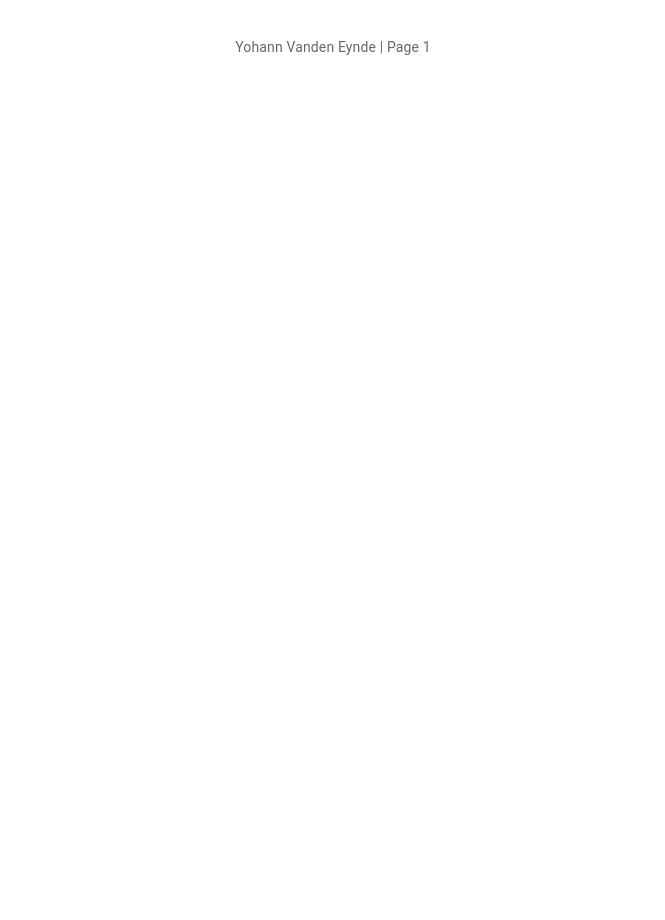
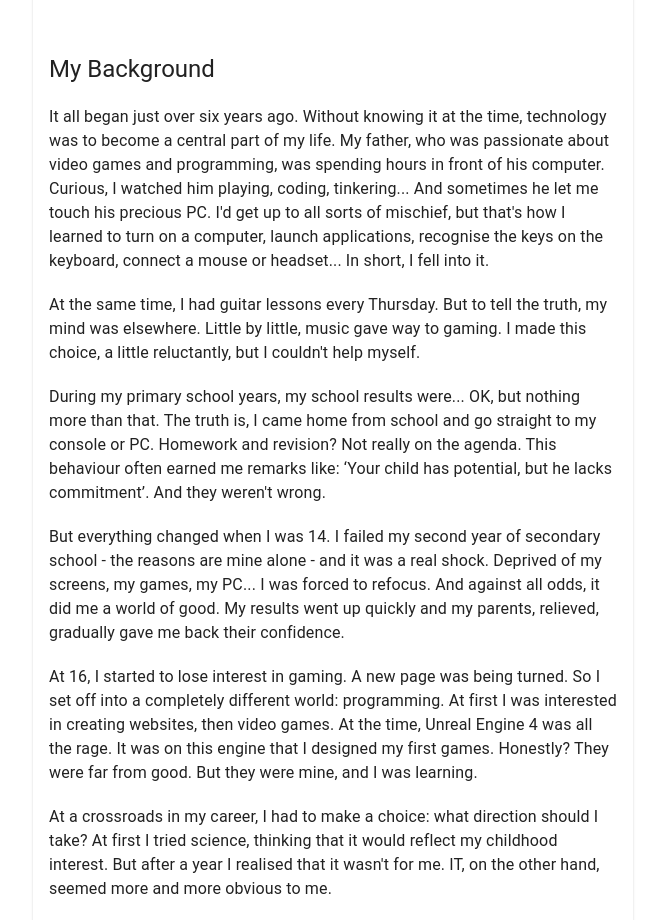
Before and after one commit to Nokyami/portfolio_ioan, a Next.js app in the folder my-app/: page / in a window 1280 px wide. Shown: the part 572-1492 px from the top of the page, without its empty margins (307-972 px from the left). Before the commit the page ends 800 px from the top, so only its background shows below. Built offline with nearby package versions, Linux system fonts and the light colour scheme.

Commit message:
Text personnel

```diff
--- a/my-app/src/pages/index.tsx
+++ b/my-app/src/pages/index.tsx
@@ -29,7 +29,7 @@ export default function Home() {
               </Typography>
             </CardContent>
           </div>
-          <div style={{ display: 'flex' }}>
+          <div style={{ display: 'flex', marginBottom: '40px' }}>
             <CardContent>
               <Typography variant="h5" component="div" gutterBottom>
                 Qualities
@@ -47,6 +47,52 @@ export default function Home() {
               style={{ width: 150, height: 'auto', objectFit: 'cover', marginLeft: '20px' }}
             />
           </div>
+          <div style={{ display: 'flex', marginBottom: '40px' }}>
+            <CardContent>
+              <Typography variant="h5" component="div" gutterBottom>
+                My Background
+              </Typography>
+              <Typography variant="body1" color="text.primary" style={{ marginTop: '20px' }}>
+                It all began just over six years ago. Without knowing it at the time, technology was to become a central part of my life.
+                My father, who was passionate about video games and programming, was spending hours in front of his computer.
+                Curious, I watched him playing, coding, tinkering... And sometimes he let me touch his precious PC.
+                I&apos;d get up to all sorts of mischief, but that&apos;s how I learned to turn on a computer, launch applications, recognise the keys on the keyboard, connect a mouse or headset...
+                In short, I fell into it.
+              </Typography>
+              <Typography variant="body1" color="text.primary" style={{ marginTop: '20px' }}>
+                At the same time, I had guitar lessons every Thursday.
+                But to tell the truth, my mind was elsewhere.
+                Little by little, music gave way to gaming. I made this choice, a little reluctantly, but I couldn&apos;t help myself.
+              </Typography>
+              <Typography variant="body1" color="text.primary" style={{ marginTop: '20px' }}>
+                During my primary school years, my school results were... OK, but nothing more than that.
+                The truth is, I came home from school and go straight to my console or PC. Homework and revision? Not really on the agenda.
+                This behaviour often earned me remarks like: ‘Your child has potential, but he lacks commitment’. And they weren&apos;t wrong.
+              </Typography>
+              <Typography variant="body1" color="text.primary" style={{ marginTop: '20px' }}>
+                But everything changed when I was 14.
+                I failed my second year of secondary school - the reasons are mine alone - and it was a real shock.
+                Deprived of my screens, my games, my PC... I was forced to refocus.
+                And against all odds, it did me a world of good.
+                My results went up quickly and my parents, relieved, gradually gave me back their confidence.
+              </Typography>
+              <Typography variant="body1" color="text.primary" style={{ marginTop: '20px' }}>
+                At 16, I started to lose interest in gaming. A new page was being turned.
+                So I set off into a completely different world: programming. At first I was interested in creating websites, then video games.
+                At the time, Unreal Engine 4 was all the rage. It was on this engine that I designed my first games.
+                Honestly? They were far from good. But they were mine, and I was learning.
+              </Typography>
+              <Typography variant="body1" color="text.primary" style={{ marginTop: '20px' }}>
+                At a crossroads in my career, I had to make a choice: what direction should I take? At first I tried science, thinking that it would reflect my childhood interest.
+                But after a year I realised that it wasn&apos;t for me. IT, on the other hand, seemed more and more obvious to me.
+              </Typography>
+              <Typography variant="body1" color="text.primary" style={{ marginTop: '20px' }}>
+                At the age of 19, with a computer science degree in my pocket, I had to make a new choice: scientific or industrial computing?
+                After some thought - and several discussions with my parents - I opted for the latter. And today, I don&apos;t regret it for a single second.
+                I&apos;m about to graduate, and I&apos;m more motivated than ever to keep going.
+              </Typography>
+            </CardContent>
+          </div>
         </Card>
         <footer style={{ marginTop: '20px', textAlign: 'center' }}>
           <Typography variant="body2" color="text.secondary">
```
